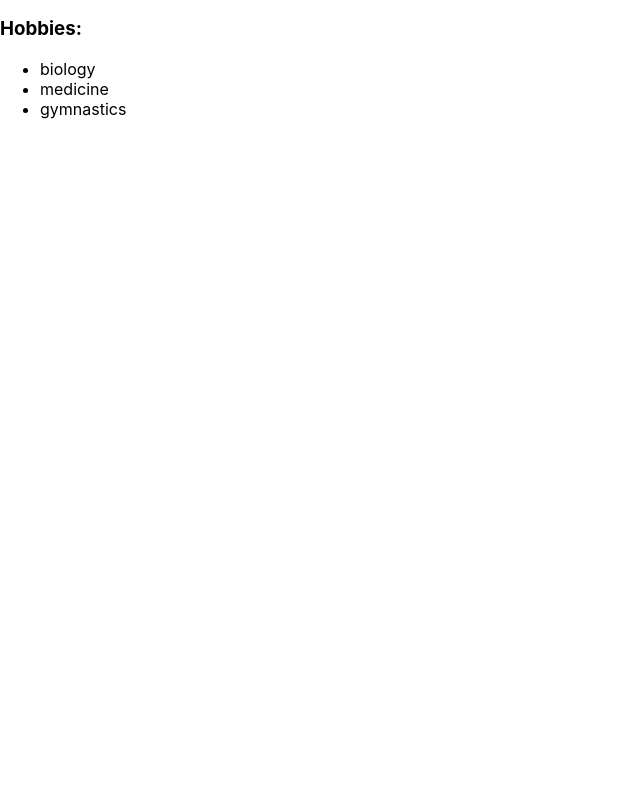
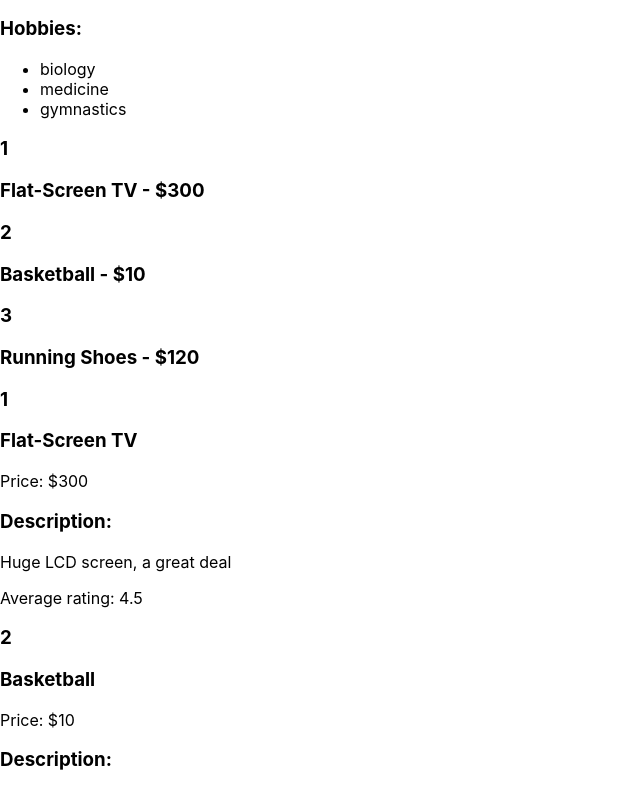
Before and after one commit to Divewitholeg/design-patterns, a React (Create React App) app: page / in a window 1280 px wide. Shown: the part 680-1471 px from the top of the page, without its empty margins (0-640 px from the left). Before the commit the page ends 815 px from the top, so only its background shows below. Built offline with nearby package versions, Linux system fonts and the light colour scheme.

Commit message:
Numbered List

```diff
--- a/src/App.js
+++ b/src/App.js
@@ -2,6 +2,9 @@
 //import { SplitScreen } from "./SplitScreen";
 import { SmallPersonListItem } from "./people/SmallPersonListItem";
 import { LargePersonListItem } from "./people/LargePersonListItem";
+import { NumberedList } from "./NumberedList";
+import { SmallProductListItem } from "./products/SmallProductListItem";
+import { LargeProductListItem } from "./products/LargeProductListItem";
 
 // const LeftHandSide = ({ name }) => {
 //   return <div style={{ backgroundColor: "fuchsia" }}>{name}</div>;
@@ -72,6 +75,16 @@
         resourceName={"person"}
         itemComponent={LargePersonListItem}
       />
+      <NumberedList
+        items={products}
+        resourceName={"product"}
+        itemComponent={SmallProductListItem}
+      />
+      <NumberedList
+        items={products}
+        resourceName={"product"}
+        itemComponent={LargeProductListItem}
+      />
     </>
   );
 }
--- /dev/null
+++ b/src/NumberedList.js
@@ -0,0 +1,16 @@
+export const NumberedList = ({
+  items,
+  resourceName,
+  itemComponent: ItemComponent,
+}) => {
+  return (
+    <>
+      {items.map((item, i) => (
+        <>
+          <h3>{i + 1}</h3>
+          <ItemComponent key={i} {...{ [resourceName]: item }} />
+        </>
+      ))}
+    </>
+  );
+};
```
